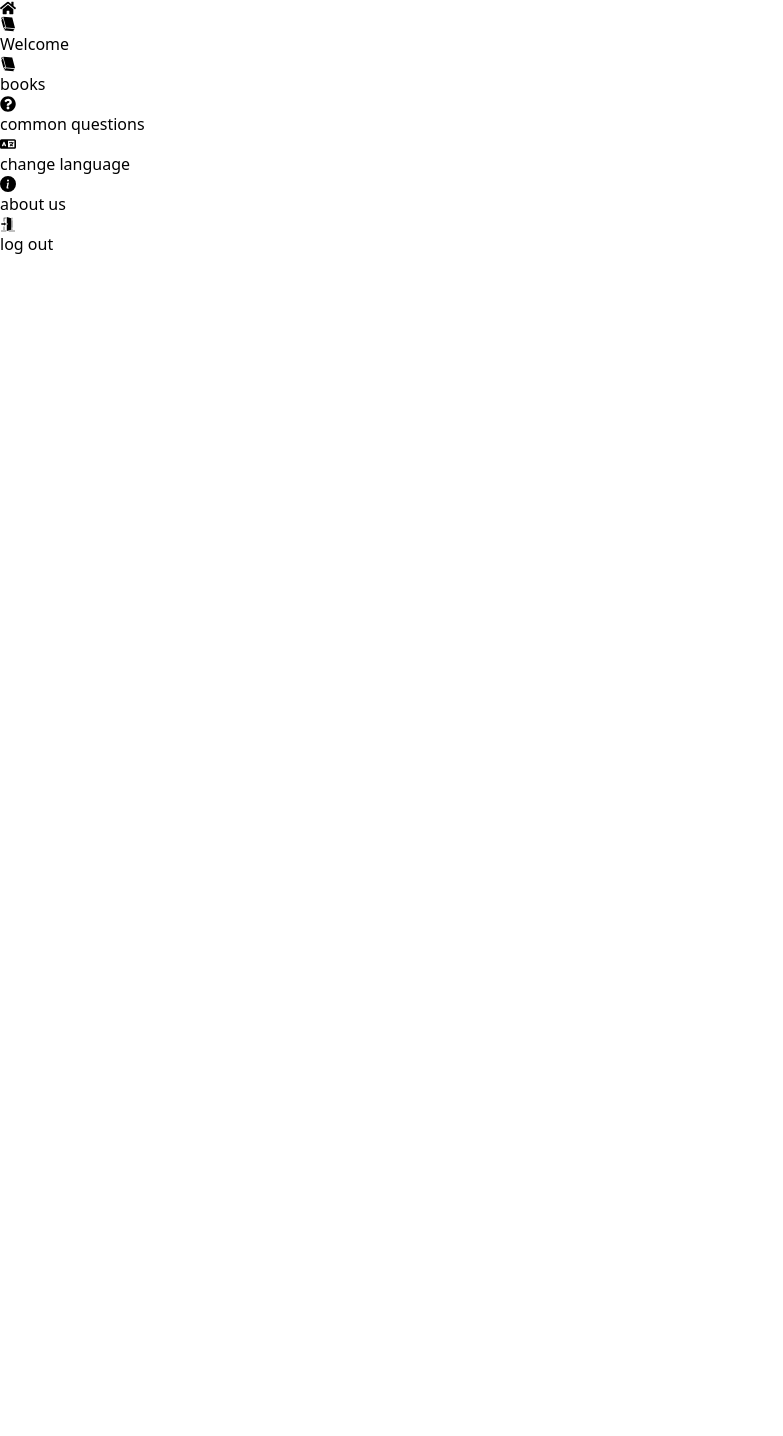
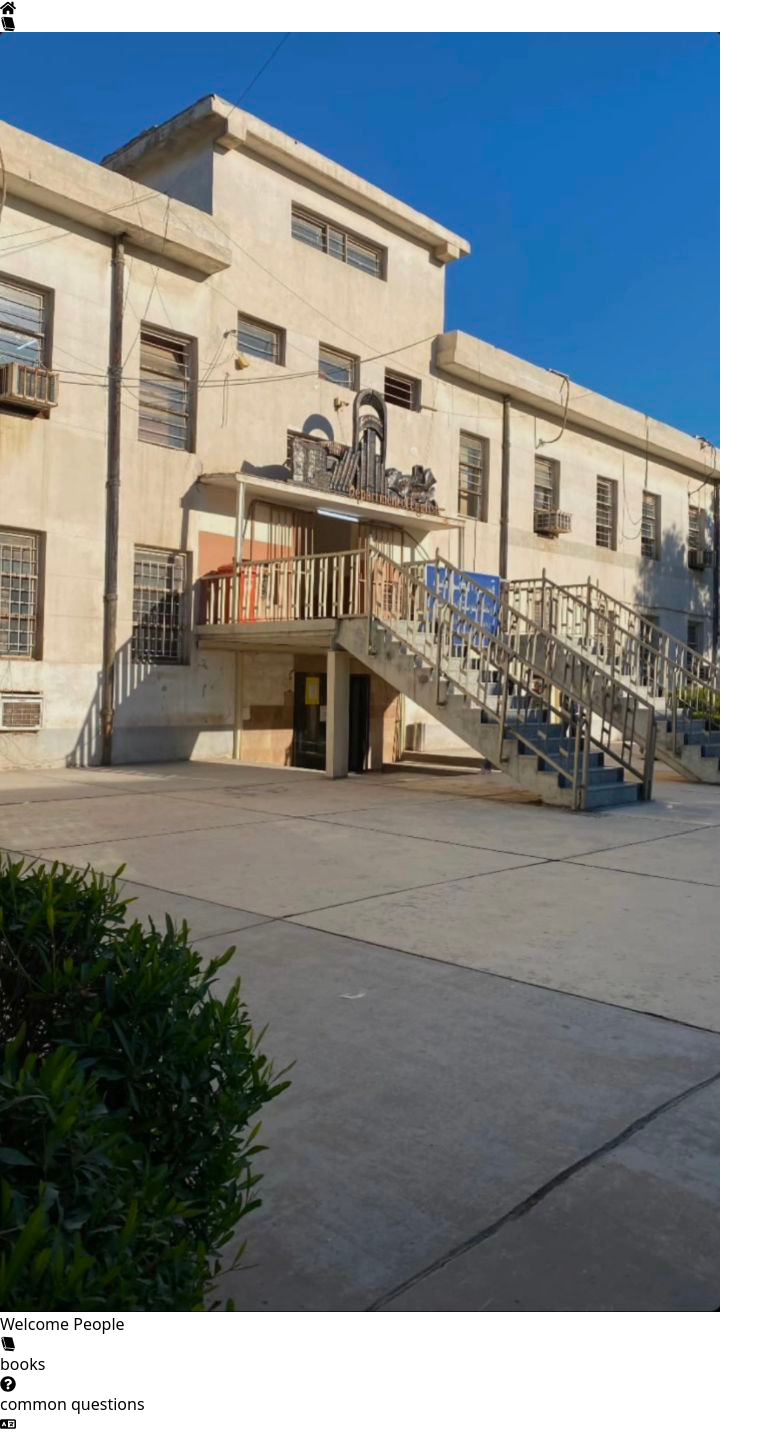
Before and after one commit to Murtaza01/collegeApp, a React (Vite) app: page /1 in a window 1280 px wide. Shown: the top 1436 px of the page, without its empty margins (0-783 px from the left). Before the commit the page ends 800 px from the top, so only its background shows below. Built offline with nearby package versions, Linux system fonts and the light colour scheme.

Commit message:
added data files for all stages, still no data though, used concate to join the arraies of books to all-stages page, all seems to work, added a ImageSection componenet for the image in the begining of each page, now going to test app on netifly

```diff
--- /dev/null
+++ b/src/assets/data/fourthStage.js
@@ -0,0 +1,19 @@
+import pronunciation from "../images/better_english_pronunciation.jpg";
+import conversation from "../images/english_conversation.jpg";
+
+const fourthStage = {
+  books: [
+    {
+      title: "Better English Pronunciation",
+      image: pronunciation,
+      link: "https://drive.google.com/file/d/1jtTDd8YPyAKUAUEFfL6axjLRYhBaHpyf/view?usp=drive_link",
+    },
+    {
+      title: "English Conversation",
+      image: conversation,
+      link: "https://drive.google.com/file/d/1gO1T1Fri9Ux8jKBP_s7g9_Sp129xJc56/view?usp=drive_link",
+    },
+  ],
+};
+
+export default fourthStage;
--- /dev/null
+++ b/src/assets/data/secondStage.js
@@ -0,0 +1,19 @@
+import pronunciation from "../images/better_english_pronunciation.jpg";
+import conversation from "../images/english_conversation.jpg";
+
+const secondStage = {
+  books: [
+    {
+      title: "Better English Pronunciation",
+      image: pronunciation,
+      link: "https://drive.google.com/file/d/1jtTDd8YPyAKUAUEFfL6axjLRYhBaHpyf/view?usp=drive_link",
+    },
+    {
+      title: "English Conversation",
+      image: conversation,
+      link: "https://drive.google.com/file/d/1gO1T1Fri9Ux8jKBP_s7g9_Sp129xJc56/view?usp=drive_link",
+    },
+  ],
+};
+
+export default secondStage;
--- a/src/assets/data/stages.js
+++ b/src/assets/data/stages.js
@@ -1,11 +1,22 @@
 import firstStage from "./firstStage";
+// import secondStage from "./secondStage";
+// import thirdStage from "./thirdStage";
+// import fourthStage from "./fourthStage";
+// const book1 = firstStage.books;
+// const book2 = secondStage.books;
+// const book3 = thirdStage.books;
+// const book4 = fourthStage.books;
+
+// const books = book1.concat(book2, book3, book4);
 
 const stagesData = {
   ["First-Stage"]: firstStage,
   ["Second-Stage"]: 2,
   ["Third-Stage"]: 3,
   ["Fourth-Stage"]: 4,
-  ["All-Stages"]: 5,
+  ["All-Stages"]: {
+    // books,
+  },
 };
 
 export default stagesData;
--- /dev/null
+++ b/src/assets/data/thirdStage.js
@@ -0,0 +1,19 @@
+import pronunciation from "../images/better_english_pronunciation.jpg";
+import conversation from "../images/english_conversation.jpg";
+
+const thirdStage = {
+  books: [
+    {
+      title: "Better English Pronunciation",
+      image: pronunciation,
+      link: "https://drive.google.com/file/d/1jtTDd8YPyAKUAUEFfL6axjLRYhBaHpyf/view?usp=drive_link",
+    },
+    {
+      title: "English Conversation",
+      image: conversation,
+      link: "https://drive.google.com/file/d/1gO1T1Fri9Ux8jKBP_s7g9_Sp129xJc56/view?usp=drive_link",
+    },
+  ],
+};
+
+export default thirdStage;
--- /dev/null
+++ b/src/components/ImageSection.jsx
@@ -0,0 +1,16 @@
+export default function ImageSection({ img, heading }) {
+  return (
+    <section className="relative">
+      <figure className="isolate  bg-zinc-500">
+        <img
+          src={img}
+          alt=""
+          className="mix-blend-multiply w-full max-h-[30rem]  bg-center bg-cover bg-no-repeat object-cover"
+        />
+      </figure>
+      <div className="absolute center3 text-white  text-2xl font-semibold capitalize">
+        <h1>{heading}</h1>
+      </div>
+    </section>
+  );
+}
--- a/src/index.css
+++ b/src/index.css
@@ -12,18 +12,9 @@
     display: grid;
     place-items: center;
   }
-  .collegeImage {
-    position: relative;
-    isolation: isolate;
-    background: url("./assets/images/college.jpg") no-repeat center;
-    background-size: cover;
-  }
-  .collegeImage::after {
-    content: "";
-    position: absolute;
-    background-color: #5b5b5b;
-    opacity: 0.2;
-    inset: 0;
-    z-index: -1;
+  .center3 {
+    top: 50%;
+    left: 50%;
+    translate: -50% -50%;
   }
 }
--- a/src/pages/Books.jsx
+++ b/src/pages/Books.jsx
@@ -1,16 +1,13 @@
 import { useOutletContext } from "react-router-dom";
+import ImageSection from "../components/ImageSection";
+import image from "../assets/images/2.jpg";
 
 export default function BooksPage() {
   const context = useOutletContext();
   const { books } = context;
-
   return (
     <>
-      <figure className=" h-80 collegeImage ">
-        <div className="center2 text-white h-full text-2xl font-semibold">
-          <h1>All The Books you need</h1>
-        </div>
-      </figure>
+      <ImageSection img={image} heading="All the books you need" />
       <section className="grid grid-cols-2  gap-y-10 py-10 place-items-center">
         {books &&
           books.map(({ image, link, title }, index) => {
@@ -18,7 +15,7 @@ export default function BooksPage() {
               <figure
                 key={title}
                 className={`w-42 ${
-                  index === books.length - 1 ? "bg-red-300 col-span-2" : ""
+                  index === books.length - 1 ? "col-span-2" : ""
                 }`}
               >
                 <a href={link}>
--- a/src/pages/Navigation.jsx
+++ b/src/pages/Navigation.jsx
@@ -1,14 +1,12 @@
 import NavigationCard from "../components/NavigationCard";
 import { navCardData } from "../assets/data/navigation";
+import ImageSection from "../components/ImageSection";
+import image from "../assets/images/college.jpg";
+
 export default function NavigationPage() {
   return (
     <>
-      <figure className=" h-80 collegeImage ">
-        <div className="center2 text-white h-full text-2xl font-semibold">
-          <h1>Welcome</h1>
-        </div>
-      </figure>
-
+      <ImageSection img={image} heading="Welcome People" />
       <div className="py-10 w-full px-2 center2 ">
         <menu className="grid grid-cols-2 gap-2">
           {navCardData.map(({ title, route, icon, isExit, isLang }) => {
```
